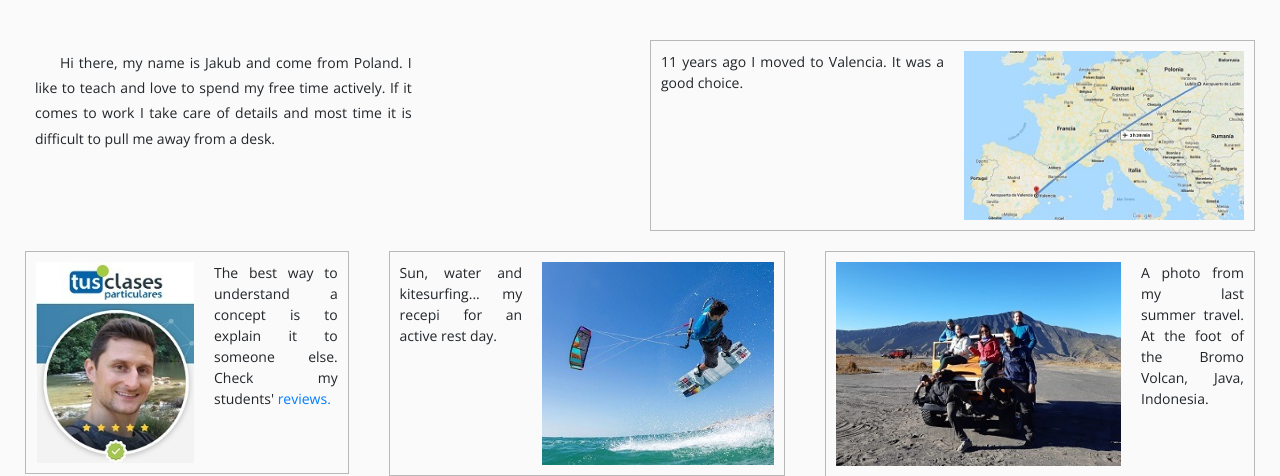
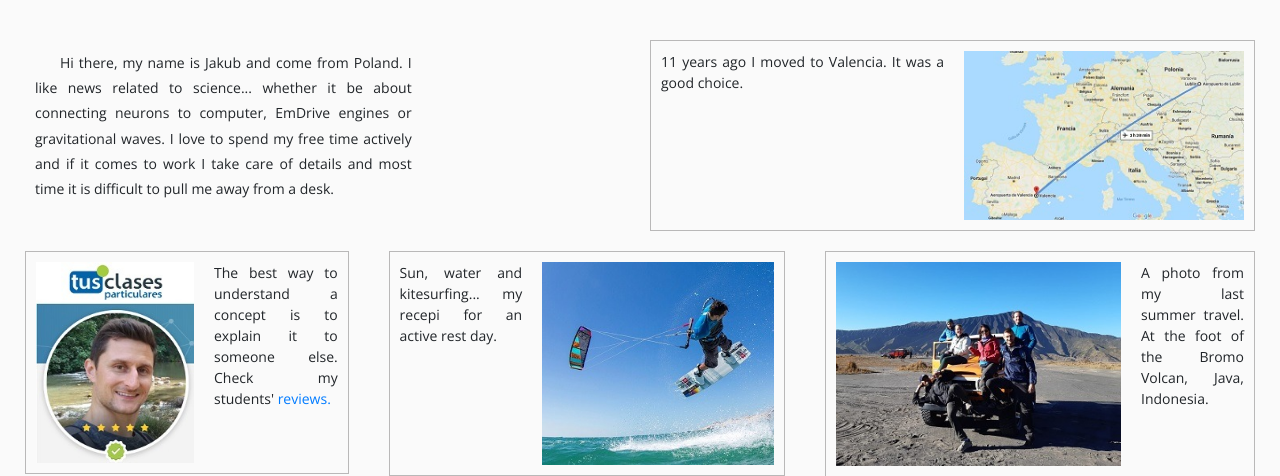
Before and after one commit to kubousky/my_website, a Django app: template portfolio/templates/about.html in a window 1280 px wide. Shown: the part 76-552 px from the top of the page. Run offline with Django 3.2, Linux system fonts and the light colour scheme; the template is opened without the code that fills it, so the values that code supplies are empty; some libraries are stand-ins or nearby versions; some web fonts are replaced.

Commit message:
about updates

```diff
--- a/portfolio/static/css/my_style.css
+++ b/portfolio/static/css/my_style.css
@@ -138,6 +138,7 @@ html,body {
 
 #extra{
     font-family: 'Slabo 13px', serif;
+    /* font-family: 'Roboto Slab', serif; */
 }
 
 #extra_1{
--- a/portfolio/templates/about.html
+++ b/portfolio/templates/about.html
@@ -10,7 +10,7 @@
         <div id="row-1" class="row">
                 <div class="col-about col-lg-4">
                         <div id="me">
-                                <p>Hi there, my name is Jakub and come from Poland. I like to teach and love to spend my free time actively. If it comes to work I take care of details and most time it is difficult to pull me away from a desk.</p>
+                                <p>Hi there, my name is Jakub and come from Poland. I like news related to science... whether it be about connecting neurons to computer, EmDrive engines or gravitational waves. I love to spend my free time actively and if it comes to work I take care of details and most time it is difficult to pull me away from a desk.</p>
                         </div>
                 </div>
                 <div class="col-about col-lg-6 ml-auto">
```
